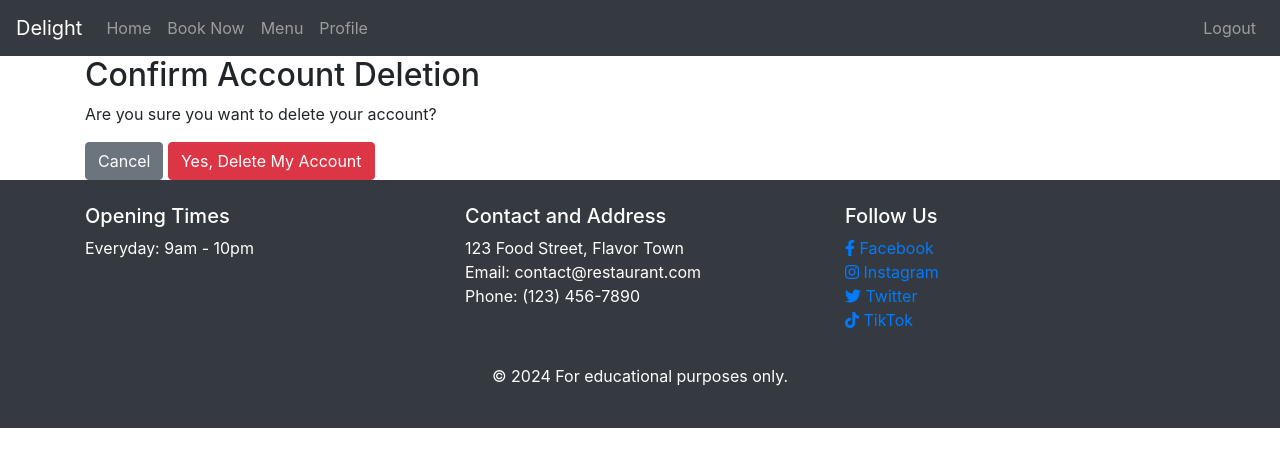
After one commit to Faysal-Ahmed-Aweys/Delight-Restaurant-, a Django app: page /accounts/delete_account/1/ in a window 1280 px wide. The commit adds this page. Shown: the top 467 px of the page. Run offline with Django 5.2, Linux system fonts and the light colour scheme; tables that the repository leaves empty hold one stand-in row (values such as "Sample post"); some libraries are stand-ins or nearby versions.

Commit message:
Add delete_account template, urls and views

```diff
--- /dev/null
+++ b/accounts/templates/delete_account_confirmation.html
@@ -0,0 +1,15 @@
+{% extends "base.html" %}
+{% block title %}Delete Account Confirmation Page{% endblock title %}
+
+{% block content %}
+<div class="container content-container">
+<h2>Confirm Account Deletion</h2>
+    <p>Are you sure you want to delete your account?</p>
+    <form action="{% url 'delete_account' user.id %}" method="post">
+        {% csrf_token %}
+        <input type="hidden" name="action" value="confirm">
+        <a href="{% url 'profile' %}" class="btn btn-secondary">Cancel</a>
+        <button type="submit" class="btn btn-danger">Yes, Delete My Account</button>
+    </form>
+</div>
+{% endblock content %}
--- a/accounts/templates/profile.html
+++ b/accounts/templates/profile.html
@@ -14,7 +14,7 @@
             </div>
             <div class="d-flex gap-2">
                 <a href="{% url 'edit_profile' user.id %}" class="btn btn-primary bg-navy mr-2">Edit Details</a>
-                <form action="#" method="post">
+                <form action="{% url 'delete_account_confirmation' user.id %}" method="post">
                     {% csrf_token %}
                     <button type="submit" class="btn btn-danger">Delete Account</button>
                 </form>
--- a/accounts/urls.py
+++ b/accounts/urls.py
@@ -1,7 +1,10 @@
 from django.urls import path
-from .views import profile, edit_profile
+from django.conf import settings
+from .views import profile, delete_account_confirmation, delete_account, edit_profile
 
 urlpatterns = [
     path('profile/', profile, name='profile'),
     path('edit_profile/<int:pk>/', edit_profile, name='edit_profile'),
+    path('delete_account_confirmation/<int:pk>/', delete_account_confirmation, name='delete_account_confirmation'),
+    path('delete_account/<int:pk>/', delete_account, name='delete_account'),
 ]
--- a/accounts/views.py
+++ b/accounts/views.py
@@ -5,6 +5,7 @@ from .forms import UpdateUserForm
 from reservations.models import Reservation
 from datetime import datetime
 from django.db.models import Q
+from django.contrib.auth import logout
 
 # Create your views here.
 def profile(request):
@@ -41,3 +42,24 @@ def edit_profile(request, pk):
         user_form = UpdateUserForm(instance=user)
 
     return render(request, 'edit_details.html', {'user_form': user_form, 'user': user})
+
+def delete_account_confirmation(request, pk):
+    user = User.objects.get(pk=pk)
+    return render(request, 'delete_account_confirmation.html', {'user': user})
+
+def delete_account(request, pk):
+    user = User.objects.get(pk=pk)
+    if request.method == 'POST':
+        if request.POST.get('action') == 'confirm':
+            # Delete the user account
+            user.delete()
+            # Logout the user
+            logout(request)
+            # Add a success message
+            messages.success(request, 'Your account has been successfully deleted.')
+            # Redirect to the home page
+            return redirect('home')
+        else:
+            # User canceled the deletion, redirect back to profile page
+            return redirect('profile')
+    return render(request, 'delete_account_confirmation.html', {'user': user})
```
